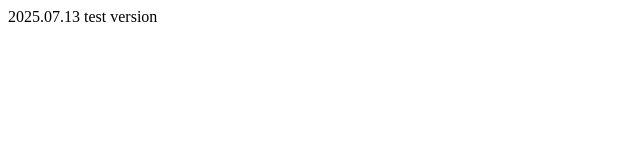
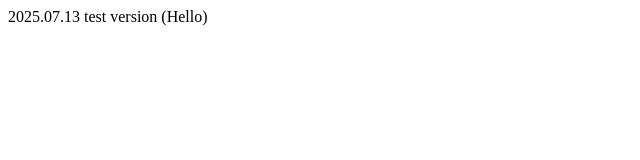
Before and after one commit to Kyuman-Kim/Kyuman-Kim.github.io, a plain HTML site: page index.html in a window 1280 px wide. Shown: the full height of the page, 0-640 px from the left. Drawn offline with Linux system fonts and the light colour scheme.

Commit message:
Update index.html

```diff
--- a/index.html
+++ b/index.html
@@ -8,6 +8,6 @@
     <title>Index</title>
 </head>
 <body>
-    2025.07.13 test version
+    2025.07.13 test version (Hello)
 </body>
 </html>
```
